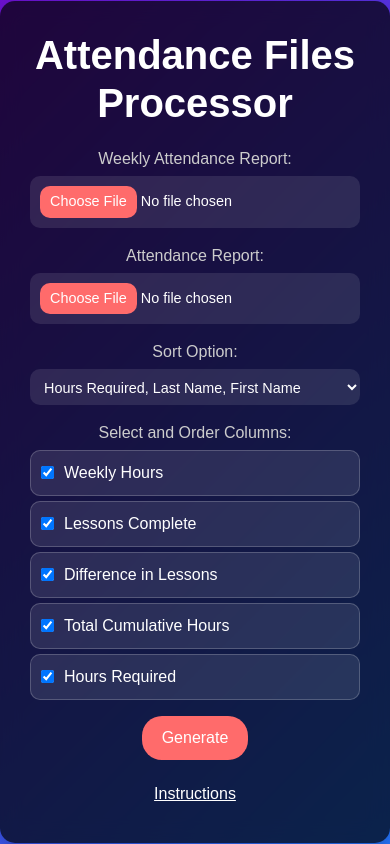
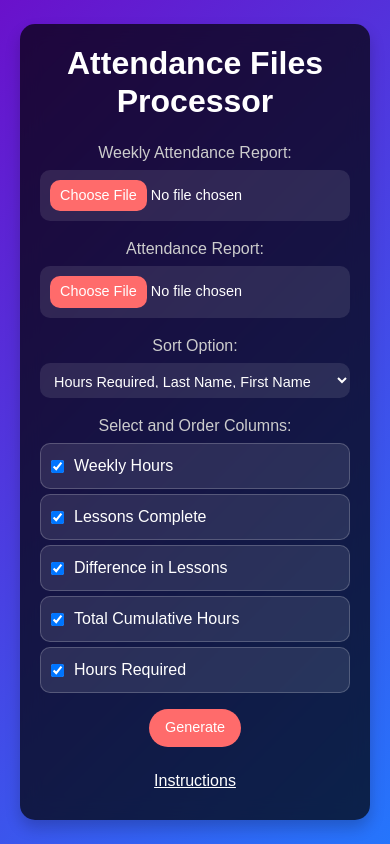
Before and after one commit to elipaulman/GOVS, a Flask app: page / in a window 390 px wide. Run offline with Flask 3, Linux system fonts and the light colour scheme; some libraries are stand-ins or nearby versions.

Commit message:
mobile styling changes

```diff
--- a/templates/index.html
+++ b/templates/index.html
@@ -16,6 +16,7 @@
         align-items: center;
         justify-content: center;
         margin: 0;
+        padding: 20px;
       }
       .container {
         background: rgba(0, 0, 0, 0.7);
@@ -112,6 +113,18 @@
         height: 40px;
         margin-bottom: 5px;
       }
+      @media (max-width: 576px) {
+        .container {
+          padding: 20px;
+        }
+        h1 {
+          font-size: 2rem;
+        }
+        .btn-primary {
+          padding: 8px 16px;
+          font-size: 0.9rem;
+        }
+      }
     </style>
     <script src="https://cdn.jsdelivr.net/npm/sortablejs@1.14.0/Sortable.min.js"></script>
     <script>
```
